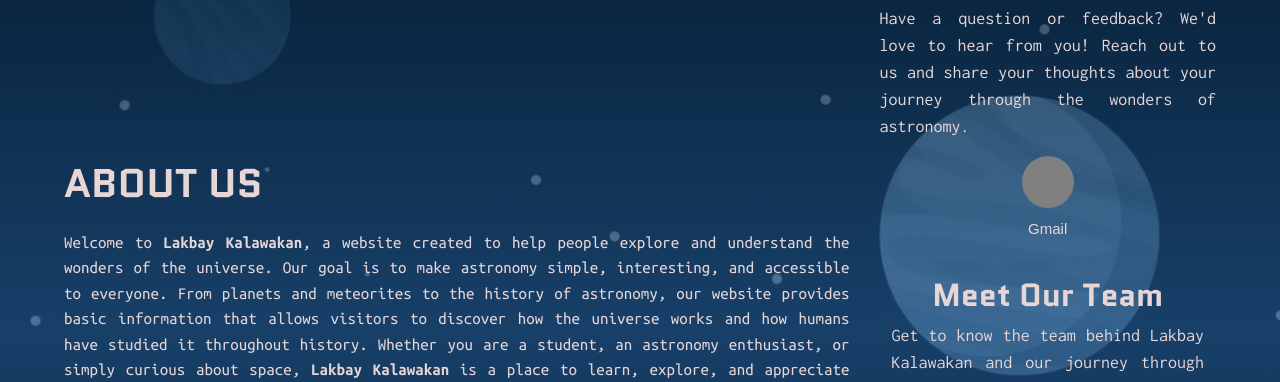
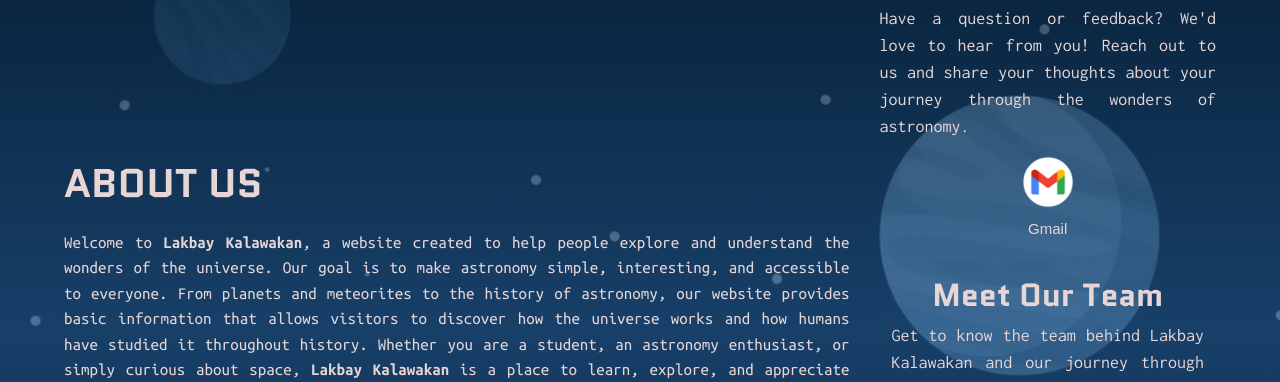
Before and after one commit to richelcasimero17-ctrl/astronomy-wst, a plain HTML site: page pages/index.html in a window 1280 px wide. Shown: the part 1711-2093 px from the top of the page. Drawn offline with nearby package versions, Linux system fonts and the light colour scheme; a web font is replaced by a local one.

Commit message:
Update project files

```diff
--- a/pages/index.html
+++ b/pages/index.html
@@ -204,9 +204,9 @@
                 </p>
 
                 <div class="icon-place">
-                    <a href="mailto:your-email@gmail.com"
+                    <a href="mailto:richelcasimero17@gmail.com"
                        class="card-link link">
-                        <div class="icon-contact" style="background-color: gray;"></div>
+                        <img class="icon-contact" src="../images/members/gmail-icon.png.webp">
                         <h3 class="contact-label">Gmail</h3>
                     </a>
                 </div>
```
Also changed, not shown: images/members/gmail-icon.png.webp (added), images/members/jupiter.webp (deleted), images/members/mars.webp (deleted), images/members/mercury.webp (deleted), images/members/saturn.webp (deleted), images/members/sun.webp (deleted), images/members/venus.webp (deleted), 1 other file.
